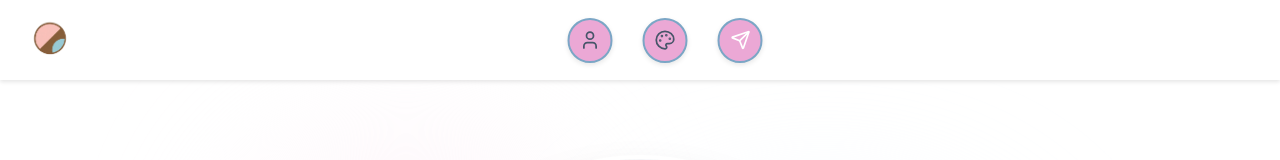
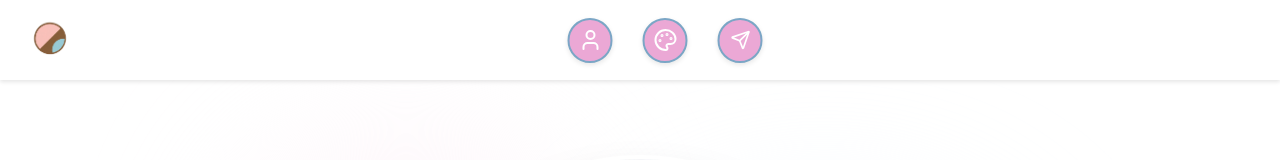
Before and after one commit to Llewenaa/portfolio-marie, a React (Vite) app: page / in a window 1280 px wide. Shown: the top 160 px of the page. Built offline with nearby package versions, Linux system fonts and the light colour scheme; the HTML template or start-up script is replaced by a standard one.

Commit message:
modification

```diff
--- a/src/components/Header.jsx
+++ b/src/components/Header.jsx
@@ -1,6 +1,7 @@
 import React from 'react';
 import logoImg from '../assets/logo.png';
 import { User, Palette, Send } from 'lucide-react';
+import { color } from 'framer-motion';
 
 export default function Header() {
   return (
@@ -51,10 +52,10 @@ export default function Header() {
 
       }}>
         <a href="#profil" title="Profil" style={linkStyle}>
-          <User size={24} color="#475569" />
+          <User size={24} color="white" />
         </a>
         <a href="#projets" title="Projets" style={linkStyle}>
-          <Palette size={24} color="#475569" />
+          <Palette size={24} color="white" />
         </a>
         <a
           href="#contact"
@@ -81,18 +82,15 @@ export default function Header() {
 }
 
 const linkStyle = {
+   backgroundColor: '#EBA8D5',
+   color: 'white',
+  width: '45px',
+  height: '45px',
   display: 'flex',
   alignItems: 'center',
-  textDecoration: 'none',
-  padding: '10px',
-  transition: 'transform 0.2s',
+  justifyContent: 'center',
   borderRadius: '50%',
-  backgroundColor: '#EBA8D5',
-  width: '45px',
-  height: '45px',
-  justifyContent: 'center',
   border: '2px solid #7BA6C6',
-  textDecoration: 'none',
   transition: 'all 0.3s ease',
   boxShadow: '0 2px 5px rgba(0,0,0,0.1)'
 };
```
